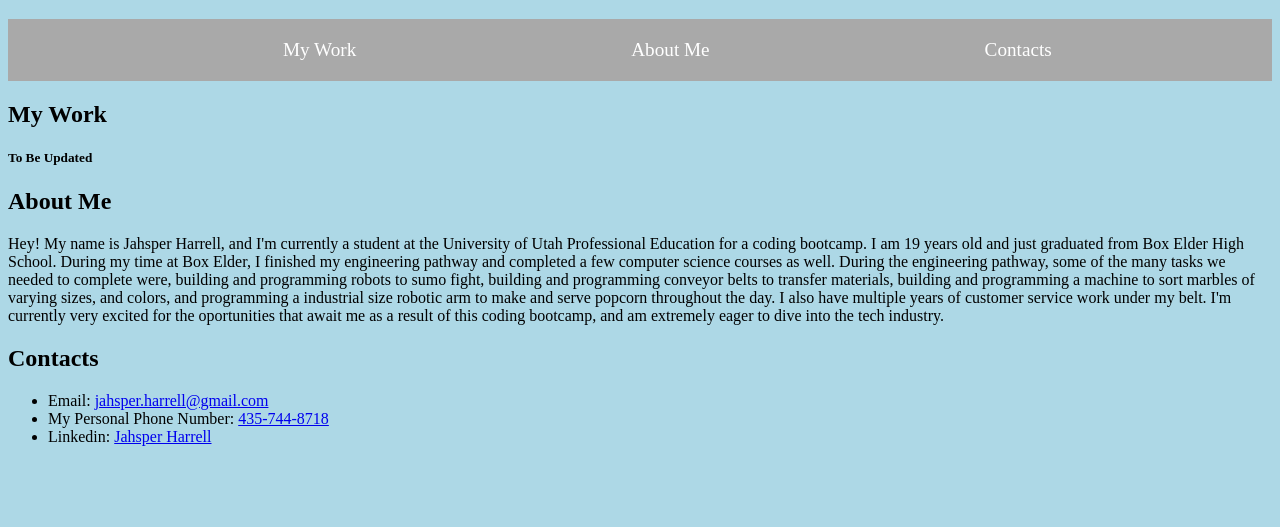
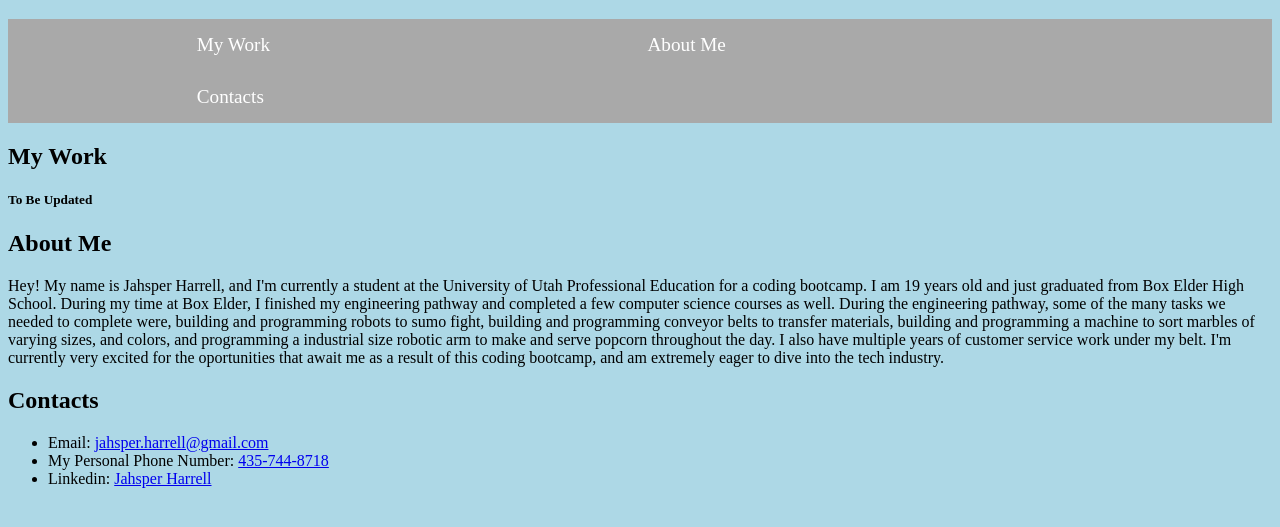
Before and after one commit to JahsperH/Jahsper-Harrell-Website, a plain HTML site: page index.html in a window 1280 px wide. Shown: the part 61-588 px from the top of the page. Drawn offline with Linux system fonts and the light colour scheme.

Commit message:
Fixed the nav bar to display correctly.

```diff
--- a/assets/styles.css
+++ b/assets/styles.css
@@ -23,13 +23,14 @@ nav li a {
     display: inline-block;
     color: white;
     text-align: center;
-    padding-left: 275px;
-    padding-top: 20px;
-    padding-bottom: 20px;
+    padding-left: 188.75px;
+    padding-right: 188.75px;
+    padding-top: 15px;
+    padding-bottom: 15px;
     text-decoration: none;
 }
 
 nav li a:hover {
-    background-color: black;
+    background-color: dimgray;
     text-align: center;
 }
```
